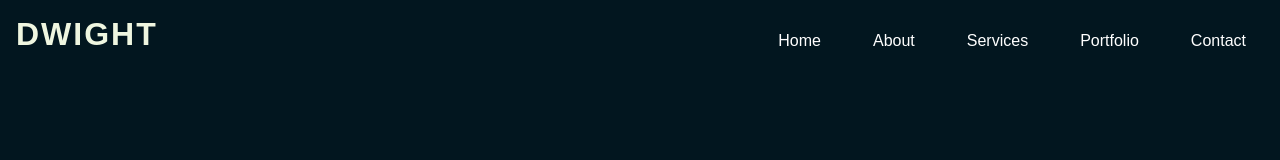
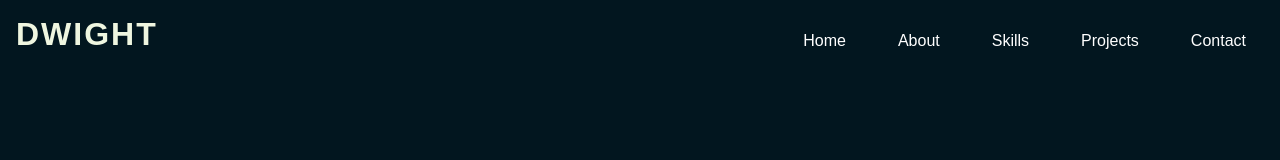
Before and after one commit to yatoyataro/Portfolio, a plain HTML site: page index.html in a window 1280 px wide. Shown: the top 160 px of the page. Drawn offline with Linux system fonts and the light colour scheme.

Commit message:
update navigation links in index.html to reflect skills and projects

```diff
--- a/index.html
+++ b/index.html
@@ -13,8 +13,8 @@
             <ul class="desktop-menu">
                 <li><a href="#home">Home</a></li>
                 <li><a href="#about">About</a></li>
-                <li><a href="#services">Services</a></li>
-                <li><a href="#portfolio">Portfolio</a></li>
+                <li><a href="#skills">Skills</a></li>
+                <li><a href="#projects">Projects</a></li>
                 <li><a href="#contact">Contact</a></li>
             </ul>
             <button class="mobile-menu-toggle" aria-label="Toggle menu">
```
